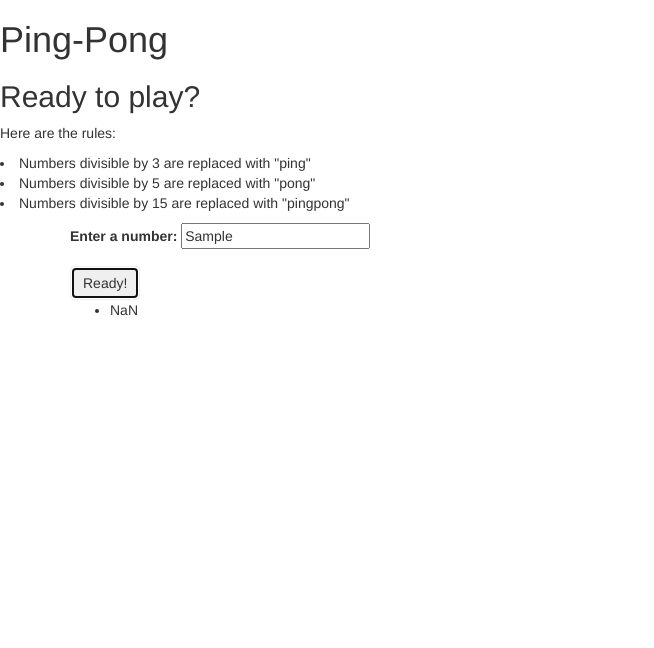
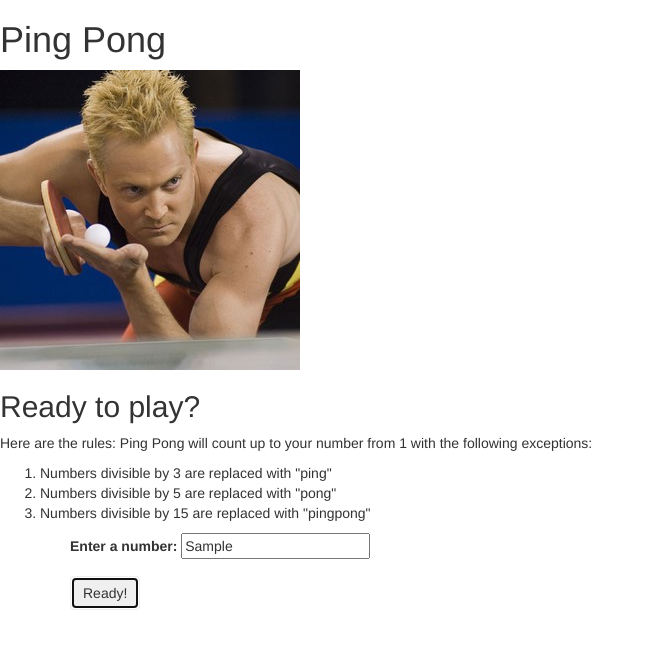
Before and after one commit to karlambuckner/ping-pong, a plain HTML site: page index.html in a window 1280 px wide. Both pictures are taken after typing "Sample" into the empty fields and a click on the button "Ready!". Shown: the whole page, without its empty margins (0-654 px from the left). Drawn offline with Linux system fonts and the light colour scheme.

Commit message:
Add changes to make all outputs list, add changes to README.md

```diff
--- a/index.html
+++ b/index.html
@@ -7,12 +7,16 @@
   <script src="js/scripts.js"></script>
   <title> Ping, Pong, Ping Pong! </title>
 <body>
-  <h1>Ping-Pong</h1>
+  <h1>Ping Pong</h1>
+  <img src="img/pong.jpg" alt="Picture of Ping pong player">
   <h2>Ready to play?</h2>
   <p> Here are the rules:
+    Ping Pong will count up to your number from 1 with the following exceptions:
+    <ol>
     <li>Numbers divisible by 3 are replaced with "ping"</li>
     <li>Numbers divisible by 5 are replaced with "pong"</li>
     <li>Numbers divisible by 15 are replaced with "pingpong"</li>
+  </ol>
   </p>
   <div class="container">
 
--- a/js/scripts.js
+++ b/js/scripts.js
@@ -1,27 +1,30 @@
-var answer = function(numeral) {
-  if ((numeral % 15 === 0) && (numeral % 5 === 0) && (numeral % 3 === 0)){
-    return "pingpong";
+var answer = function(lastNumber) {
+  var result= [];
+    for (var a = 1; a <= lastNumber; a++) {
+      if ((a % 15 === 0) && (a % 5 === 0) && (a % 3 === 0)){
+    result.push("pingpong");
   }
-  else if (numeral % 3 === 0){
-    return "ping";
+  else if (a % 3 === 0){
+    result.push("ping");
   }
-  else if (numeral % 5 === 0){
-    return "pong";
+  else if (a % 5 === 0){
+    result.push("pong");
   }
   else {
-    return numeral;
+    result.push(a);
   }
-
+}
+return result;
 };
 
 $(document).ready(function() {
   $("form#placeHolder").submit(function(event) {
   event.preventDefault();
-  var numeral = parseInt($("input#numeral").val());
-  var result = answer(numeral);
-  var outputs = [result];
-  outputs.forEach(function(output) {
-    $("#result ul").append("<li>" + output + "</li>");
-  })
+  var numberEntered = parseInt($("input#numeral").val());
+  var output = answer(numberEntered);
+  var lastOutput = numberEntered - 1;
+    for (var a = 0; a <= lastOutput; a++) {
+      $("#result ul").append("<li>" + output[a] + "</li>");
+    }
  });
 });
```
Also changed, not shown: img/pong.jpg (added).
